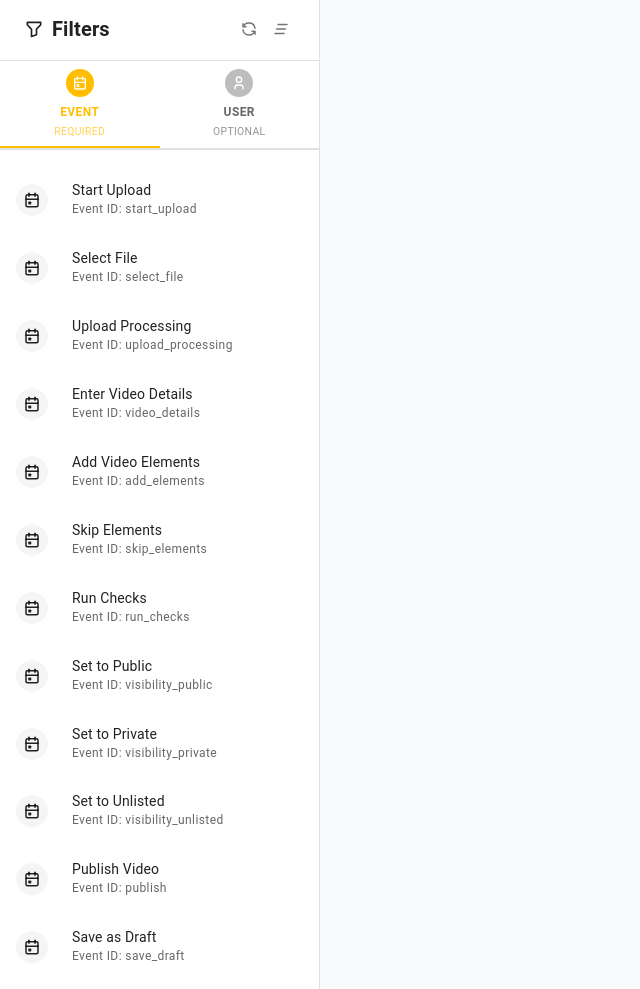
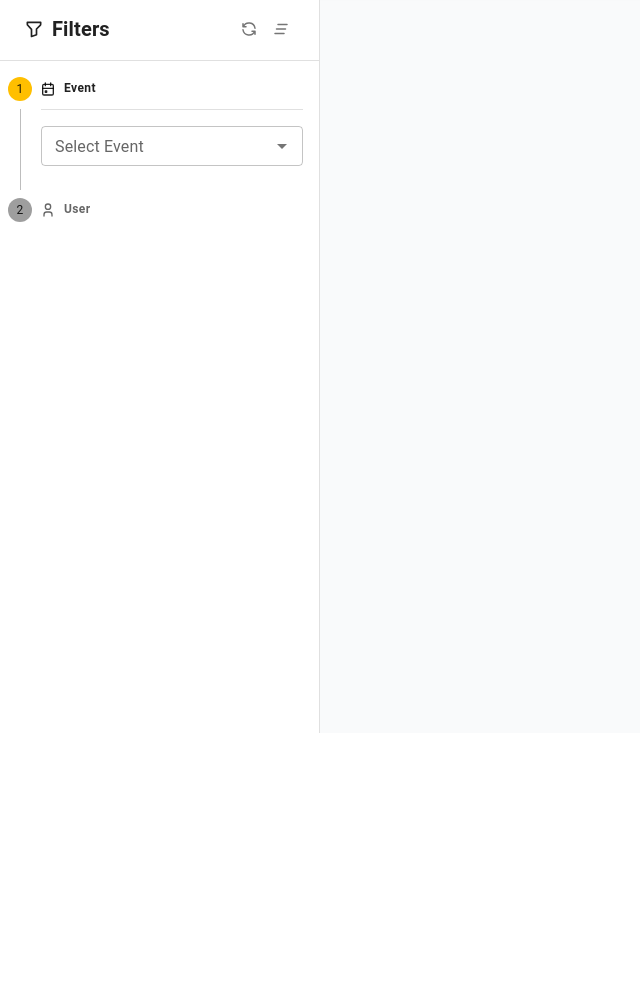
Before and after one commit to jaiten-made/apptales-analytics, a React app in the folder apps/app/: page / in a window 1280 px wide. Shown: the part 67-1056 px from the top of the page, without its empty margins (0-640 px from the left). After the commit the page ends 800 px from the top, so only its background shows below. Built offline with nearby package versions, Linux system fonts and the light colour scheme.

Commit message:
feat: Refactor FilterDrawer to use Stepper instead of Tabs for improved navigation

```diff
--- a/apps/app/src/app/components/FilterDrawer.tsx
+++ b/apps/app/src/app/components/FilterDrawer.tsx
@@ -1,4 +1,5 @@
 import {
+  Autocomplete,
   Avatar,
   Box,
   Divider,
@@ -10,8 +11,12 @@ import {
   ListItemButton,
   ListItemText,
   Stack,
-  Tab,
-  Tabs,
+  Step,
+  StepButton,
+  StepContent,
+  StepLabel,
+  Stepper,
+  TextField,
   Toolbar,
   Tooltip,
   Typography,
@@ -67,24 +72,23 @@ const FilterDrawer = ({
     }));
   }, [allUserIds]);
 
-  // Tab state
+  // Stepper state (0: Event, 1: User)
   const [activeTab, setActiveTab] = useState(0);
   const [userSearchQuery, setUserSearchQuery] = useState("");
-  const [eventSearchQuery, setEventSearchQuery] = useState("");
+  // removed: eventSearchQuery (replaced by Autocomplete inputValue)
+  const [eventInputValue, setEventInputValue] = useState("");
 
   // Determine which tabs are completed
   const isEventTabComplete = Boolean(selectedStartNodeId);
   const isUserTabComplete = Boolean(selectedUserId);
 
-  // Filter events based on search query
-  const filteredEventOptions = useMemo(() => {
-    if (!eventSearchQuery) return nodeOptions;
-    return nodeOptions.filter((node) =>
-      node.label.toLowerCase().includes(eventSearchQuery.toLowerCase())
-    );
-  }, [nodeOptions, eventSearchQuery]);
+  // Simple filter function used for Enter-to-select
+  const matchFirst = useMemo(() => {
+    const q = eventInputValue.trim().toLowerCase();
+    if (!q) return nodeOptions[0] ?? null;
+    return nodeOptions.find((o) => o.label.toLowerCase().includes(q)) || null;
+  }, [eventInputValue, nodeOptions]);
 
-  // Filter users based on search query
   const filteredUserOptions = useMemo(() => {
     if (!userSearchQuery) return userOptions;
     return userOptions.filter((user) =>
@@ -92,10 +96,7 @@ const FilterDrawer = ({
     );
   }, [userOptions, userSearchQuery]);
 
-  // Auto-advance to next tab when current is completed
-  const handleTabChange = (_event: React.SyntheticEvent, newValue: number) => {
-    setActiveTab(newValue);
-  };
+  // (Tabs removed) Step changes handled via StepButton onClick
 
   // Auto-advance logic
   const handleEventSelect = (nodeId: string) => {
@@ -109,14 +110,16 @@ const FilterDrawer = ({
     onStartNodeChange?.("");
     onUserChange?.(null);
     setUserSearchQuery("");
-    setEventSearchQuery("");
+    // Autocomplete manages its own input; we only control inputValue
+    setEventInputValue("");
     setActiveTab(0);
   };
 
   // Reset to initial state
   const handleReset = () => {
     setUserSearchQuery("");
-    setEventSearchQuery("");
+    // Autocomplete manages its own input; we only control inputValue
+    setEventInputValue("");
     if (!selectedStartNodeId) {
       setActiveTab(0);
     }
@@ -168,198 +171,84 @@ const FilterDrawer = ({
         </Toolbar>
 
         <Box sx={{ flexGrow: 1, display: "flex", flexDirection: "column" }}>
-          {/* Tabs Header with Stepper-like indicators */}
-          <Tabs
-            value={activeTab}
-            onChange={handleTabChange}
-            variant="fullWidth"
-            sx={{
-              borderBottom: 1,
-              borderColor: "divider",
-              bgcolor: "background.paper",
-            }}
+          {/* Vertical Stepper */}
+          <Box sx={{ px: 1, py: 1 }}>
+            <Stepper activeStep={activeTab} orientation="vertical" nonLinear>
+              {/* Step 1: Event */}
+              <Step completed={isEventTabComplete}>
+                <StepButton color="inherit" onClick={() => setActiveTab(0)}>
+                  <StepLabel
+                    optional={
+                      <Typography variant="caption" sx={{ opacity: 0.7 }}>
+                        Required
+                      </Typography>
+                    }
                   >
-            <Tab
-              icon={
-                <Box
-                  sx={{
-                    width: 28,
-                    height: 28,
-                    borderRadius: "50%",
-                    display: "flex",
-                    alignItems: "center",
-                    justifyContent: "center",
-                    bgcolor: isEventTabComplete
-                      ? "success.main"
-                      : activeTab === 0
-                        ? "primary.main"
-                        : "action.disabled",
-                    color: "white",
-                    transition: "all 0.3s",
-                    mb: 0.5,
-                  }}
-                >
-                  {isEventTabComplete ? (
-                    <IconCheck size={16} />
-                  ) : (
+                    <Stack direction="row" alignItems="center" spacing={1}>
                       <IconCalendarEvent size={16} />
-                  )}
-                </Box>
-              }
-              label={
-                <Box sx={{ textAlign: "center" }}>
                       <Typography variant="caption" sx={{ fontWeight: 600 }}>
                         Event
                       </Typography>
-                  <Typography
-                    variant="caption"
-                    display="block"
-                    sx={{ fontSize: "0.65rem", opacity: 0.7 }}
-                  >
-                    Required
-                  </Typography>
-                </Box>
-              }
-              iconPosition="top"
-              sx={{
-                minHeight: 72,
-                py: 1,
-              }}
-            />
-            <Tab
-              icon={
-                <Box
-                  sx={{
-                    width: 28,
-                    height: 28,
-                    borderRadius: "50%",
-                    display: "flex",
-                    alignItems: "center",
-                    justifyContent: "center",
-                    bgcolor: isUserTabComplete
-                      ? "success.main"
-                      : activeTab === 1
-                        ? "primary.main"
-                        : "action.disabled",
-                    color: "white",
-                    transition: "all 0.3s",
-                    mb: 0.5,
-                  }}
-                >
-                  {isUserTabComplete ? (
-                    <IconCheck size={16} />
-                  ) : (
-                    <IconUser size={16} />
-                  )}
-                </Box>
-              }
-              label={
-                <Box sx={{ textAlign: "center" }}>
-                  <Typography variant="caption" sx={{ fontWeight: 600 }}>
-                    User
-                  </Typography>
-                  <Typography
-                    variant="caption"
-                    display="block"
-                    sx={{ fontSize: "0.65rem", opacity: 0.7 }}
-                  >
-                    Optional
-                  </Typography>
-                </Box>
-              }
-              iconPosition="top"
-              sx={{
-                minHeight: 72,
-                py: 1,
-              }}
-            />
-          </Tabs>
-
-          {/* Tab Panels */}
-          <Box>
-            {/* Tab 1: Starting Event */}
-            {activeTab === 0 && (
+                    </Stack>
+                  </StepLabel>
+                </StepButton>
+                <StepContent>
                   <Box
                     sx={{
                       animation: "fadeIn 0.3s",
                       display: "flex",
                       flexDirection: "column",
-                  height: "100%",
                     }}
                   >
                     {allNodeIds.length > 0 && onStartNodeChange ? (
                       <>
                         <Divider sx={{ mb: 1 }} />
-
-                    <List>
-                      {filteredEventOptions.length === 0 ? (
-                        <ListItem>
-                          <ListItemText
-                            primary="No events found"
-                            secondary="Try a different search term"
-                            primaryTypographyProps={{
-                              variant: "body2",
-                              color: "text.secondary",
+                        <Autocomplete
+                          fullWidth
+                          size="small"
+                          options={nodeOptions}
+                          getOptionLabel={(option) => option.label}
+                          value={
+                            nodeOptions.find(
+                              (n) => n.id === selectedStartNodeId
+                            ) || null
+                          }
+                          inputValue={eventInputValue}
+                          onInputChange={(_e, newInput) =>
+                            setEventInputValue(newInput)
+                          }
+                          onChange={(_event, newValue) => {
+                            if (newValue) {
+                              handleEventSelect(newValue.id);
+                            }
                           }}
-                            secondaryTypographyProps={{
-                              variant: "caption",
+                          onKeyDown={(e) => {
+                            if (e.key === "Enter") {
+                              const first = matchFirst;
+                              if (first) {
+                                handleEventSelect(first.id);
+                                e.preventDefault();
+                                e.stopPropagation();
+                              }
+                            }
                           }}
-                          />
-                        </ListItem>
-                      ) : (
-                        filteredEventOptions.map((node) => (
-                          <ListItemButton
-                            key={node.id}
-                            selected={selectedStartNodeId === node.id}
-                            onClick={() => {
-                              handleEventSelect(node.id);
-                              setEventSearchQuery("");
-                            }}
-                          >
-                            <ListItemAvatar>
-                              <Avatar
-                                sx={{
-                                  bgcolor:
-                                    selectedStartNodeId === node.id
-                                      ? "success.main"
-                                      : "action.hover",
-                                  color:
-                                    selectedStartNodeId === node.id
-                                      ? "white"
-                                      : "text.primary",
-                                  width: 32,
-                                  height: 32,
-                                }}
-                              >
-                                {selectedStartNodeId === node.id ? (
-                                  <IconCheck size={18} />
-                                ) : (
-                                  <IconCalendarEvent size={18} />
-                                )}
-                              </Avatar>
-                            </ListItemAvatar>
-                            <ListItemText
-                              primary={node.label}
-                              secondary={`Event ID: ${node.id}`}
-                              primaryTypographyProps={{
-                                fontWeight:
-                                  selectedStartNodeId === node.id ? 600 : 400,
-                                variant: "body2",
-                              }}
-                              secondaryTypographyProps={{
-                                variant: "caption",
-                              }}
-                            />
-                            {selectedStartNodeId === node.id && (
-                              <IconCheck
-                                size={18}
-                                color={theme.palette.success.main}
+                          renderInput={(params) => (
+                            <TextField
+                              {...params}
+                              label="Select Event"
+                              variant="outlined"
                             />
                           )}
-                          </ListItemButton>
-                        ))
-                      )}
-                    </List>
+                          isOptionEqualToValue={(option, value) =>
+                            option.id === value.id
+                          }
+                          sx={{ mt: 1 }}
+                          noOptionsText="No events found"
+                          autoHighlight
+                          openOnFocus
+                          selectOnFocus
+                          clearOnBlur={false}
+                        />
                       </>
                     ) : (
                       <Typography variant="caption" color="text.disabled">
@@ -367,16 +256,33 @@ const FilterDrawer = ({
                       </Typography>
                     )}
                   </Box>
-            )}
+                </StepContent>
+              </Step>
 
-            {/* Tab 2: User Filter */}
-            {activeTab === 1 && (
+              {/* Step 2: User */}
+              <Step completed={isUserTabComplete}>
+                <StepButton color="inherit" onClick={() => setActiveTab(1)}>
+                  <StepLabel
+                    optional={
+                      <Typography variant="caption" sx={{ opacity: 0.7 }}>
+                        Optional
+                      </Typography>
+                    }
+                  >
+                    <Stack direction="row" alignItems="center" spacing={1}>
+                      <IconUser size={16} />
+                      <Typography variant="caption" sx={{ fontWeight: 600 }}>
+                        User
+                      </Typography>
+                    </Stack>
+                  </StepLabel>
+                </StepButton>
+                <StepContent>
                   <Box
                     sx={{
                       animation: "fadeIn 0.3s",
                       display: "flex",
                       flexDirection: "column",
-                  height: "100%",
                     }}
                   >
                     {allUserIds.length > 0 && onUserChange ? (
@@ -424,7 +330,7 @@ const FilterDrawer = ({
                                 <ListItemButton
                                   selected={!selectedUserId}
                                   onClick={() => {
-                                onUserChange(null);
+                                    onUserChange?.(null);
                                     setUserSearchQuery("");
                                   }}
                                   sx={{
@@ -458,12 +364,15 @@ const FilterDrawer = ({
                                 </ListItemButton>
 
                                 {/* User Items */}
-                            {filteredUserOptions.map((user) => (
+                                {filteredUserOptions.map(
+                                  (user: { id: string; label: string }) => (
                                     <ListItemButton
                                       key={user.id}
-                                selected={String(selectedUserId) === user.id}
+                                      selected={
+                                        String(selectedUserId) === user.id
+                                      }
                                       onClick={() => {
-                                  onUserChange(Number(user.id));
+                                        onUserChange?.(Number(user.id));
                                         setUserSearchQuery("");
                                       }}
                                     >
@@ -506,7 +415,8 @@ const FilterDrawer = ({
                                         />
                                       )}
                                     </ListItemButton>
-                            ))}
+                                  )
+                                )}
                               </>
                             )}
                           </List>
@@ -523,8 +433,15 @@ const FilterDrawer = ({
                               borderColor: "#64b5f6",
                             }}
                           >
-                        <Stack direction="row" spacing={1} alignItems="center">
-                          <IconCheck size={16} style={{ color: "#1976d2" }} />
+                            <Stack
+                              direction="row"
+                              spacing={1}
+                              alignItems="center"
+                            >
+                              <IconCheck
+                                size={16}
+                                style={{ color: "#1976d2" }}
+                              />
                               <Typography
                                 variant="caption"
                                 sx={{ color: "#0d47a1", fontWeight: 500 }}
@@ -541,7 +458,9 @@ const FilterDrawer = ({
                       </Typography>
                     )}
                   </Box>
-            )}
+                </StepContent>
+              </Step>
+            </Stepper>
           </Box>
         </Box>
 
```
Lines whose indentation alone changed are shown as unchanged.
